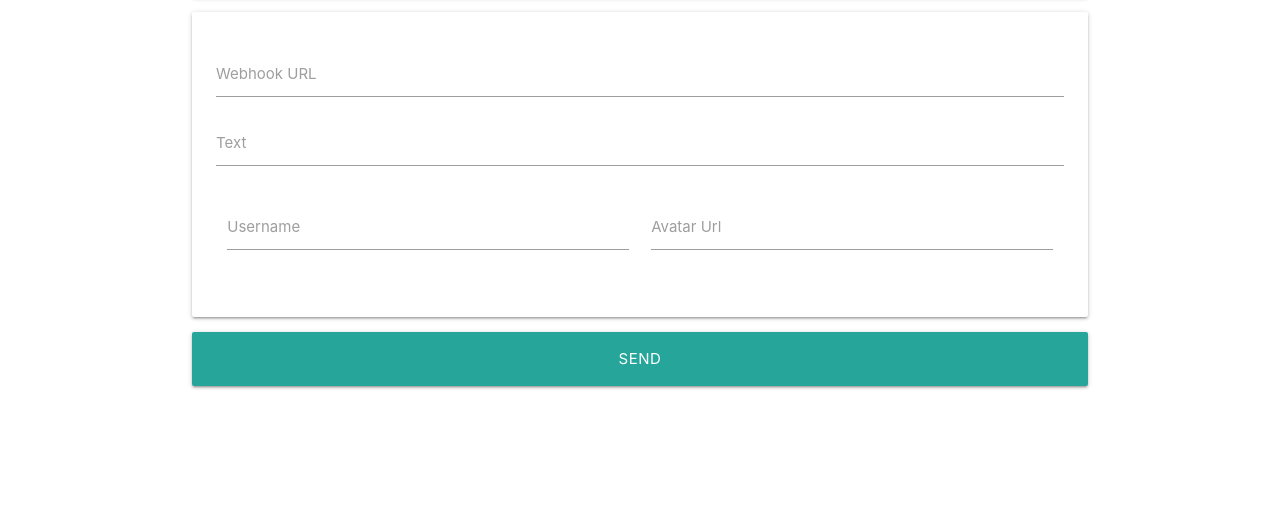
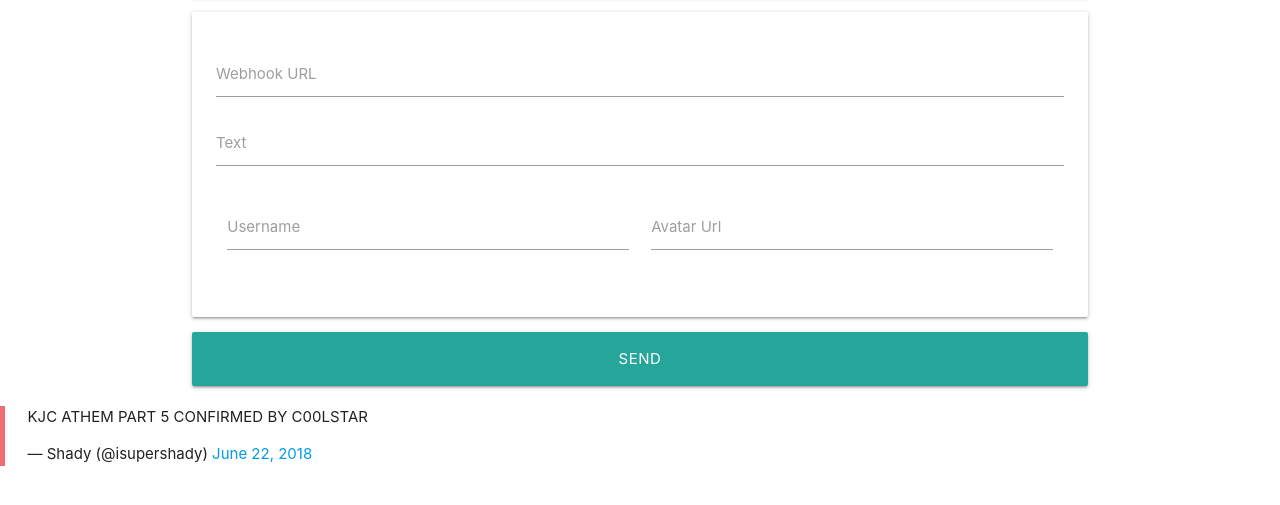
Before and after one commit to ShadyX/weebhook, a plain HTML site: page index.html in a window 1280 px wide. Shown: the part 195-700 px from the top of the page. Drawn offline with nearby package versions, Linux system fonts and the light colour scheme.

Commit message:
Update index.html

```diff
--- a/index.html
+++ b/index.html
@@ -63,4 +63,6 @@
     });
     </script>
 </body>
+<blockquote class="twitter-tweet" data-lang="en"><p lang="en" dir="ltr">KJC ATHEM PART 5 CONFIRMED BY C00LSTAR</p>&mdash; Shady (@isupershady) <a href="https://twitter.com/isupershady/status/1010237655030943745?ref_src=twsrc%5Etfw">June 22, 2018</a></blockquote> <script async src="https://platform.twitter.com/widgets.js" charset="utf-8"></script>
+
 </html>
```
